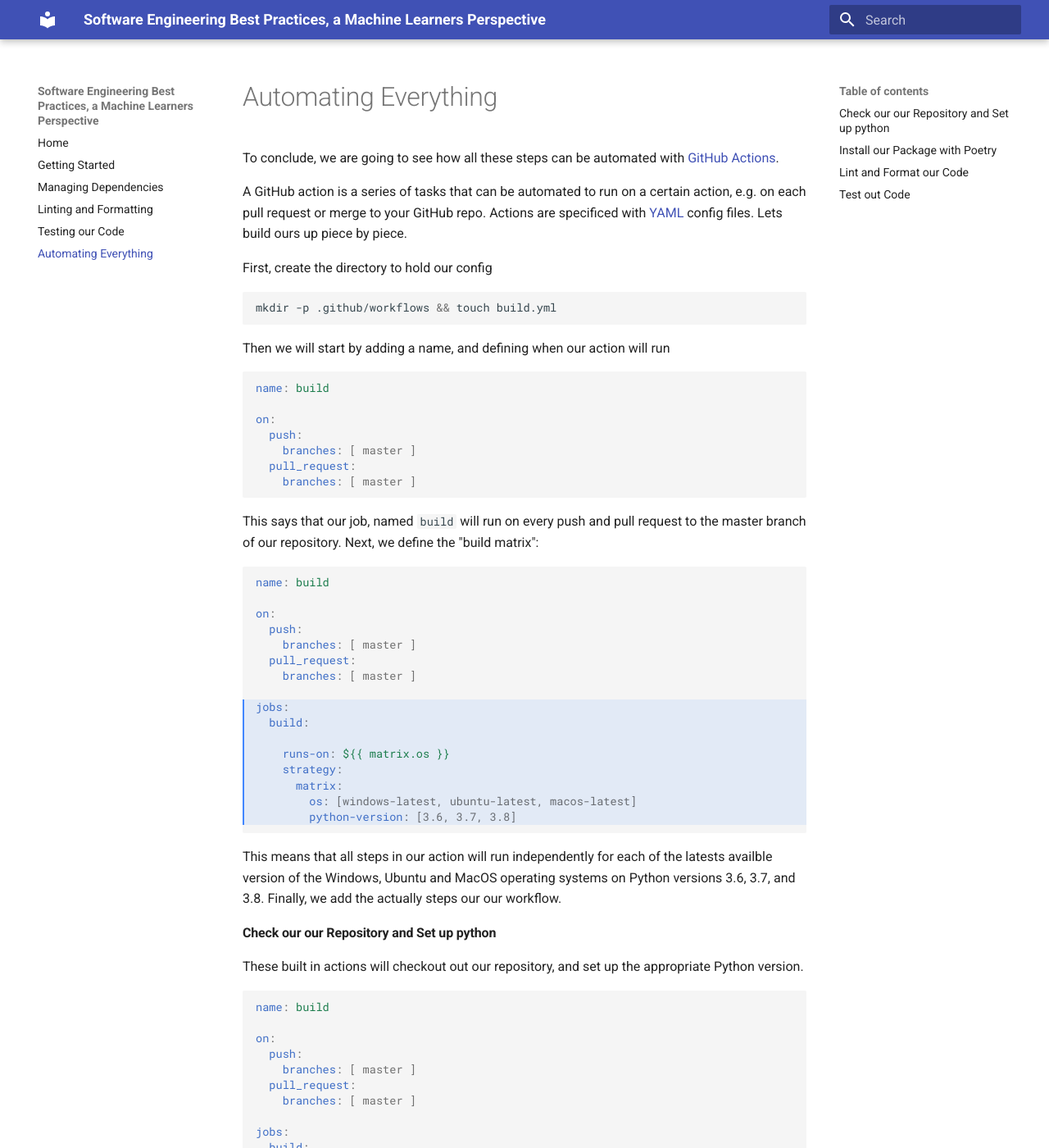
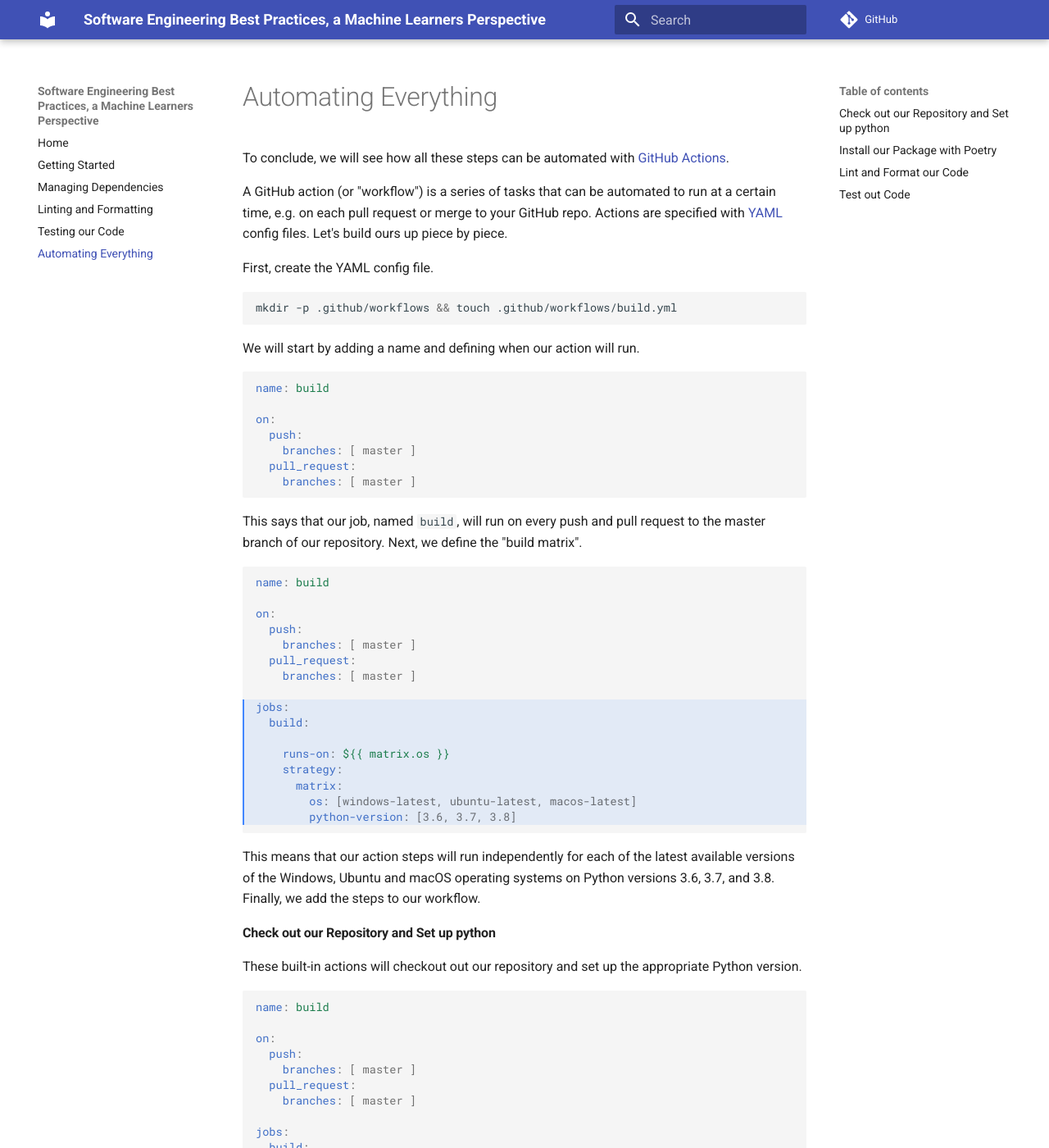
Before and after one commit to JohnGiorgi/se_best_practices_ml_perspective, an MkDocs documentation site: the page built from docs/github_actions.md, in a window 1280 px wide and 1400 px high. Shown: the whole window at 82% size. Built offline with MkDocs 1.6.1 and Material for MkDocs 9.7.7, drawn with Linux system fonts in a browser that asks for light colours; comment, search, counter and statistics services are not loaded; some of the changed text lies outside the part shown.

Commit message:
Complete the tutorial

````diff
--- a/docs/github_actions.md
+++ b/docs/github_actions.md
@@ -1,14 +1,14 @@
-To conclude, we are going to see how all these steps can be automated with [GitHub Actions](https://github.com/features/actions).
+To conclude, we will see how all these steps can be automated with [GitHub Actions](https://github.com/features/actions).
 
-A GitHub action is a series of tasks that can be automated to run on a certain action, e.g. on each pull request or merge to your GitHub repo. Actions are specificed with [YAML](https://yaml.org/) config files. Lets build ours up piece by piece.
+A GitHub action (or "workflow") is a series of tasks that can be automated to run at a certain time, e.g. on each pull request or merge to your GitHub repo. Actions are specified with [YAML](https://yaml.org/) config files. Let's build ours up piece by piece.
 
-First, create the directory to hold our config
+First, create the YAML config file.
 
 ```bash
-mkdir -p .github/workflows && touch build.yml
+mkdir -p .github/workflows && touch .github/workflows/build.yml
 ```
 
-Then we will start by adding a name, and defining when our action will run
+We will start by adding a name and defining when our action will run.
 
 ```yaml
 name: build
@@ -20,7 +20,7 @@
     branches: [ master ]
 ```
 
-This says that our job, named `build` will run on every push and pull request to the master branch of our repository. Next, we define the "build matrix":
+This says that our job, named `build`, will run on every push and pull request to the master branch of our repository. Next, we define the "build matrix".
 
 ```yaml hl_lines="9 10 11 12 13 14 15 16 17"
 name: build
@@ -41,11 +41,11 @@
         python-version: [3.6, 3.7, 3.8]
 ```
 
-This means that all steps in our action will run independently for each of the latests availble version of the Windows, Ubuntu and MacOS operating systems on Python versions 3.6, 3.7, and 3.8. Finally, we add the actually steps our our workflow.
+This means that our action steps will run independently for each of the latest available versions of the Windows, Ubuntu and macOS operating systems on Python versions 3.6, 3.7, and 3.8. Finally, we add the steps to our workflow.
 
-#### Check our our Repository and Set up python
+#### Check out our Repository and Set up python
 
-These built in actions will checkout out our repository, and set up the appropriate Python version.
+These built-in actions will checkout out our repository and set up the appropriate Python version.
 
 ```yaml hl_lines="18 19 20 21 22 23"
 name: build
@@ -199,6 +199,10 @@
           poetry run pytest tests
 ```
 
-Now, everytime we open a pull request or push our code to master, everything we have discussed in this guide will run automatically. If any of the steps fail, we will recieve an error. Otherwise, our build will pass.
+Now, every time we open a pull request or push our code to master, everything we have discussed in this guide will run automatically. If any of the individual steps fail, the build will *fail*. Otherwise, the build will *pass*.
 
-For example, the build status of the repository where this guid lives is:
+![](images/github_actions.png)
+
+For example, the build status of the repository where this guide lives is: ![build](https://github.com/JohnGiorgi/se_best_practices_ml_perspective/workflows/build/badge.svg)
+
+Thats the end of the guide! We covered some of the most important best practices in software engineering, and specific tools to automate each of them. Then, we learned how we can automate an entire build using GitHub Actions. Checkout the [GitHub repository where this guide lives](https://github.com/JohnGiorgi/se_best_practices_ml_perspective.git) for all the code we covered in the guide.
--- a/mkdocs.yml
+++ b/mkdocs.yml
@@ -1,4 +1,5 @@
 site_name: Software Engineering Best Practices, a Machine Learners Perspective
+repo_url: https://github.com/JohnGiorgi/se_best_practices_ml_perspective
 nav:
     - Home: index.md
     - Getting Started: getting_started.md
--- a/pyproject.toml
+++ b/pyproject.toml
@@ -12,7 +12,7 @@
 torchvision = "^0.7.0"
 
 [tool.poetry.extras]
-documentation = ["mkdocs", "mkdocs-material"]
+documentation = ["mkdocs-material"]
 
 [tool.poetry.dev-dependencies]
 pytest = "^6.0.1"
````
Also changed, not shown: docs/index.md (+1 -1 lines), docs/linting_and_formatting.md (+10 -8 lines), docs/managing_depedencies.md (+9 -9 lines), docs/testing.md (+5 -5 lines), readme.md (+4 -2 lines), docs/images/github_actions.png (added), 1 other file.
